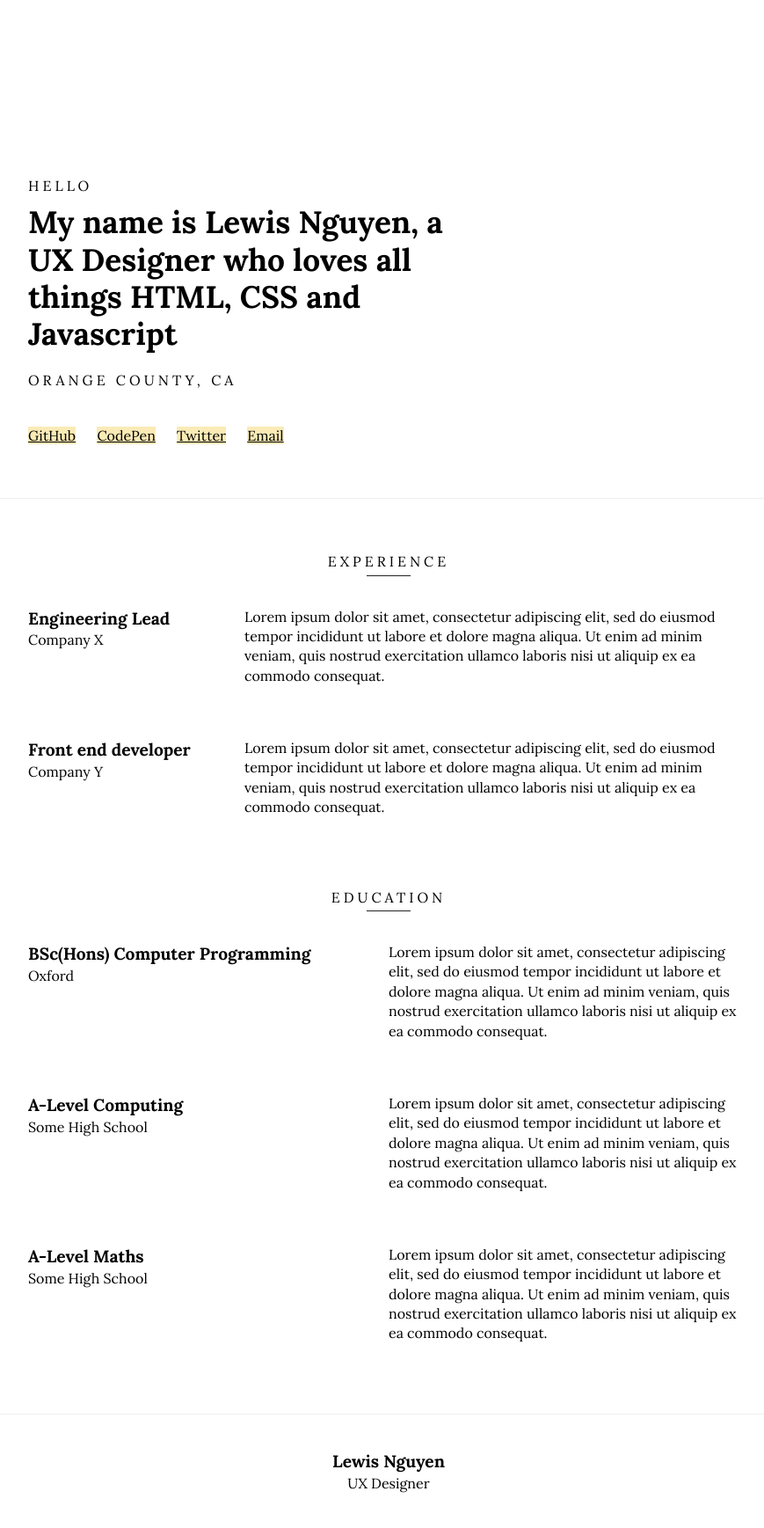
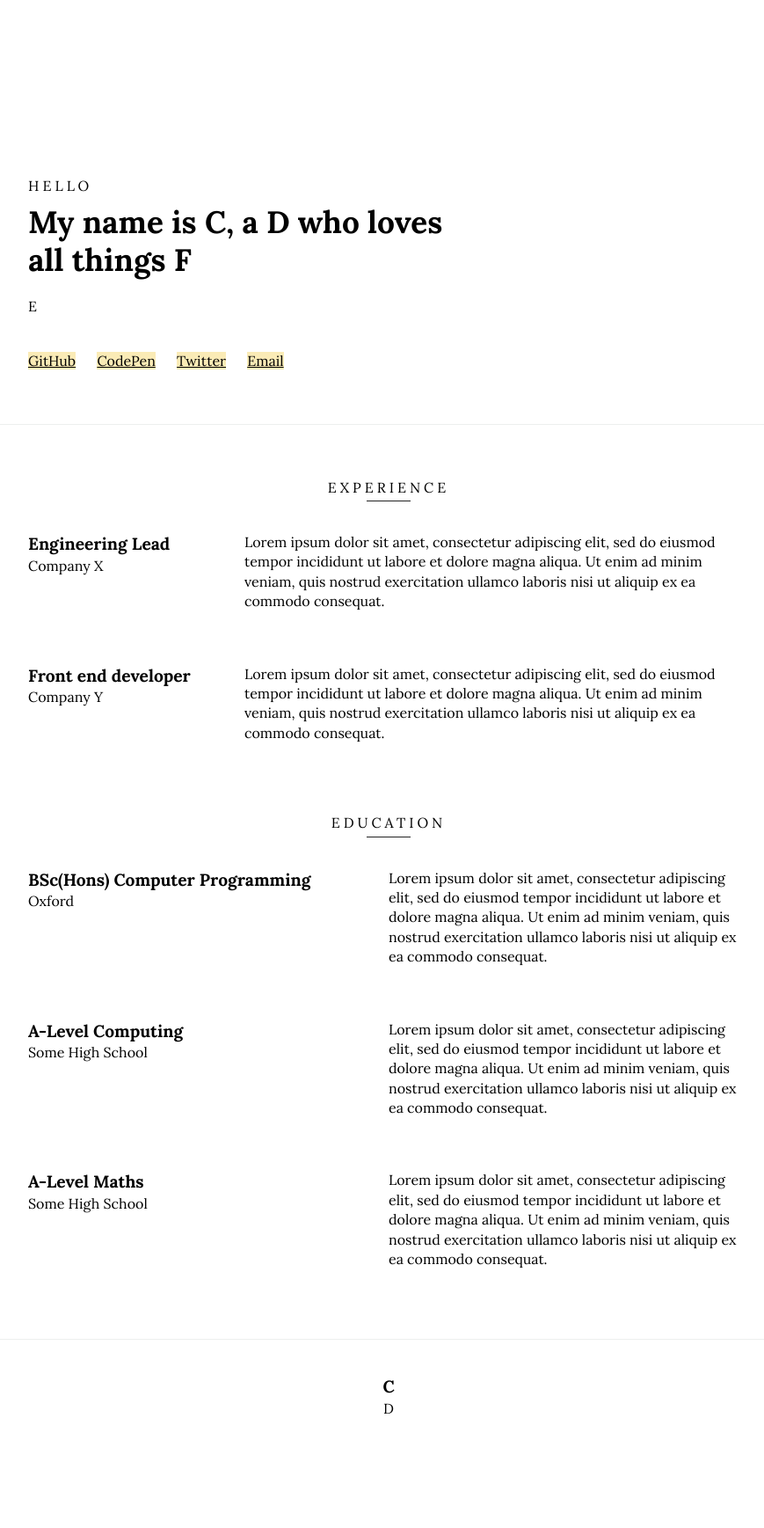
Before and after one commit to bigfatone/Old-Website, a Jekyll site: the page built from index.html, in a window 1280 px wide. Shown: the whole page at 88% size, without its empty margins (198-1067 px from the left). Built offline with Jekyll 4.4.1, drawn with Linux system fonts in a browser that asks for light colours; after the commit the page ends 1653 px from its top, so only the background shows below that.

Commit message:
Update _config.yml

```diff
--- a/_config.yml
+++ b/_config.yml
@@ -3,13 +3,13 @@
 # Site settings
 title: Lewis Nguyen
 email: email@domain.com
-description: I'm a UX Designer.
+description: A.
 baseurl: ""
-url: "http://mattcouchman.co.uk/jekyll-resume"
-name: Lewis Nguyen
-job: UX Designer
-location: Orange County, CA
-languages: HTML, CSS and Javascript
+url: "B"
+name: C
+job: D
+location: E
+languages: F
 # twitter_username: mattcouchman
 # github_username:  mattcouchman
 # codepen_username:  mattcouchman
```
